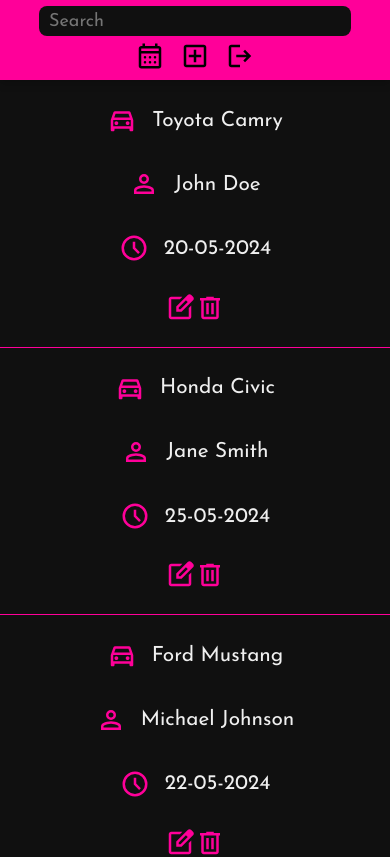
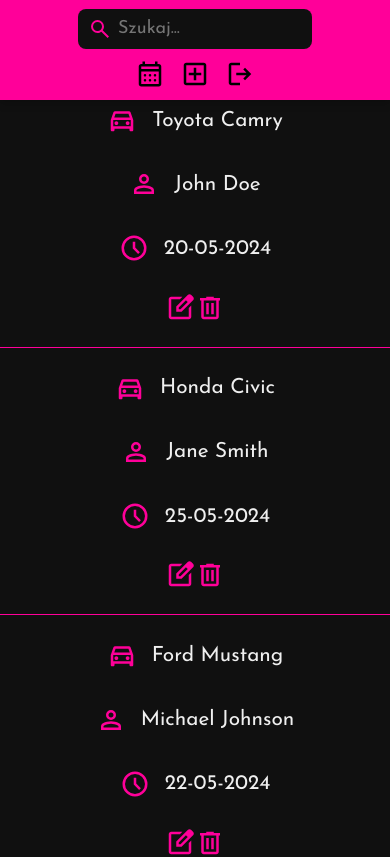
Before and after one commit to JanChmielewski/CarRepair, a React (Vite) app: page /dashboard in a window 390 px wide. Shown: the top 857 px of the page. Built offline with nearby package versions, Linux system fonts and the light colour scheme.

Commit message:
Improved search styling, added modal animations.

```diff
--- a/src/components/dashboard/components/Card.jsx
+++ b/src/components/dashboard/components/Card.jsx
@@ -35,11 +35,11 @@
           {date}
         </li>
         <div className="card-btns card-icons">
-          <button className="edit-btn icons-btn">
-            <Icons.Edit
-              className="icon pink-icon"
-              onClick={handleEditButton}
-            />
+          <button
+            className="edit-btn icons-btn"
+            onClick={handleEditButton}
+          >
+            <Icons.Edit className="icon pink-icon" />
           </button>
           <button
             className="trash-btn icons-btn"
--- a/src/components/dashboard/components/DeleteConfirmationDialog.jsx
+++ b/src/components/dashboard/components/DeleteConfirmationDialog.jsx
@@ -1,11 +1,17 @@
-import React from 'react';
+import React, { useEffect, useState } from 'react';
 
 const DeleteConfirmationDialog = ({
   isOpen,
   onCancel,
   onConfirm,
 }) => {
-  if (!isOpen) return null;
+  const [isClosing, setIsClosing] = useState(false);
+
+  useEffect(() => {
+    if (!isOpen) {
+      setIsClosing(true);
+    }
+  }, [isOpen]);
 
   const handleConfirmDelete = () => {
     console.log('Delete action confirmed');
@@ -18,21 +24,17 @@
   };
 
   return (
-    <div className="modal">
-      <div className="modal-content">
-        <h2>Czy na pewno chcesz usunąć?</h2>
+    <div className={`modal ${isOpen ? 'show' : ''}`}>
+      <div className={`modal-content ${isClosing ? 'slide-up' : ''}`}>
+        <h2>Czy na pewno chcesz usunąć tę pozycję?</h2>
         <div className="modal-buttons">
           <button
             className="confirm-btn"
             onClick={handleConfirmDelete}
           >
-            Tak
+            Tak, usuń
           </button>
-          <button
-            className="cancel-btn"
-            onClick={handleCancelDelete}
-            style={{ backgroundColor: '#ff0099', color: '#151515' }}
-          >
+          <button className="cancel-btn" onClick={handleCancelDelete}>
             Anuluj
           </button>
         </div>
--- a/src/components/dashboard/components/SearchField.jsx
+++ b/src/components/dashboard/components/SearchField.jsx
@@ -1,13 +1,17 @@
 import React from 'react';
+import Icons from '../../../utils/icons';
 
 function SearchField({ handleSearchInputChange }) {
   return (
-    <input
-      className="navbar-search"
-      type="text"
-      placeholder="Search"
-      onChange={handleSearchInputChange}
-    />
+    <div className="search-field">
+      <Icons.Search className="search-icon" />
+      <input
+        className="navbar-search"
+        type="text"
+        placeholder="Szukaj..."
+        onChange={handleSearchInputChange}
+      />
+    </div>
   );
 }
 
--- a/src/styles/_variables.css
+++ b/src/styles/_variables.css
@@ -4,7 +4,7 @@
   --primary-color-transparent: rgba(255, 0, 153, 0.3);
   --secondary-color: #151515;
   --primary-color-hover: #7d004b;
-  --secondary-color-hover: #151515;
+  --secondary-color-hover: #252525;
   --text-color: #efefef;
   --background-color: #101010;
   --bg-color-darker: #0b0b0b;
--- a/src/styles/components/_modal.css
+++ b/src/styles/components/_modal.css
@@ -1,46 +1,115 @@
+/* Improved CSS styles for the modal */
 .modal {
   position: fixed;
   top: 0;
   left: 0;
   width: 100%;
   height: 100%;
-  background-color: rgba(0, 0, 0, 0.5);
+  background-color: rgba(0, 0, 0, 0.7);
   display: flex;
   justify-content: center;
   align-items: center;
+  transition: opacity 0.1s ease-in-out, visibility 0.1s ease-in-out;
+  opacity: 0;
+  visibility: hidden;
+}
+
+.modal.show {
+  opacity: 1;
+  visibility: visible;
 }
 
 .modal-content {
-  background-color: #151515;
-  padding: 20px;
-  border: var(--primary-color) solid 1px;
-  border-radius: 8px;
-  box-shadow: 0 4px 8px rgba(0, 0, 0, 0.1);
+  background-color: var(--bg-color-darker);
+  padding: 40px;
+  border: var(--box-border);
+  border-radius: 16px;
+  box-shadow: var(--box-shadow);
+  width: 50vw;
+  max-width: 600px;
+  display: flex;
+  justify-content: center;
+  align-items: center;
+  flex-direction: column;
+}
+
+.modal-content h2 {
+  margin-bottom: 20px;
+  font-size: 28px;
+  color: var(--text-color);
+  text-align: center;
 }
 
 .modal-buttons {
   display: flex;
   justify-content: space-between;
-  margin-top: 20px;
+  margin-top: 40px;
+  width: 100%;
 }
 
 .modal-buttons button {
-  width: 30%;
+  width: 45%;
   text-transform: uppercase;
   border: none;
   border-radius: 8px;
-  padding: 10px;
-  font-family: (--primary-font);
-  font-size: 20px;
+  padding: 15px 30px;
+  font-family: var(--primary-font);
+  font-size: 18px;
   font-weight: 700;
-  box-shadow: 2px 4px 8px rgba(0, 0, 0, 0.5);
-  text-shadow: 1px 1px 2px rgba(0, 0, 0, 0.2);
+  box-shadow: var(--box-shadow);
+  text-shadow: var(--text-shadow);
+  cursor: pointer;
+  transition: background-color 0.2s ease;
 }
 
 .cancel-btn {
   background-color: var(--primary-color);
 }
 
+.cancel-btn:hover {
+  background-color: var(--primary-color-hover);
+}
+
 button.cancel-btn {
   color: var(--secondary-color);
 }
+
+.confirm-btn {
+  background-color: var(--secondary-color);
+  color: var(--text-color);
+}
+
+.confirm-btn:hover {
+  background-color: var(--secondary-color-hover);
+}
+
+/* Responsive design */
+@media screen and (max-width: 1000px) {
+  .modal-content {
+    width: 80vw;
+    padding: 30px;
+  }
+
+  .modal-buttons button {
+    width: 45%;
+    padding: 10px 20px;
+    font-size: 16px;
+  }
+}
+
+@media screen and (max-width: 600px) {
+  .modal-content {
+    width: 90vw;
+    padding: 30px;
+  }
+
+  .modal-buttons {
+    flex-direction: column;
+    gap: 10px;
+  }
+
+  .modal-buttons button {
+    width: 100%;
+    padding: 10px 0;
+  }
+}
--- a/src/styles/components/_navbar.css
+++ b/src/styles/components/_navbar.css
@@ -23,17 +23,68 @@
 
 .navbar-search {
   background-color: var(--background-color);
-  color: #e1e1e1;
-  width: 20vw;
+  color: var(--text-color);
+  width: 100%;
   height: 40px;
   border-radius: 8px;
   border: none;
   padding: 10px;
+  padding-left: 40px;
   font-family: var(--primary-font);
   font-size: 18px;
 }
 
 .navbar-icons {
   display: flex;
-  gap: 10px;
+  gap: 30px;
 }
+
+.search-field {
+  position: relative;
+  width: 30vw;
+}
+
+.search-icon {
+  position: absolute;
+  left: 10px;
+  top: 50%;
+  transform: translateY(-50%);
+  fill: var(--primary-color);
+}
+
+/* ------------------ @media ------------------ */
+/* Smaller screens */
+@media screen and (max-width: 1000px) {
+  nav {
+    height: 80px;
+  }
+  .navbar-search {
+    width: 100%; /* Full width */
+  }
+}
+
+/* Phones */
+/* Phones */
+@media screen and (max-width: 600px) {
+  nav {
+    padding: 50px;
+  }
+  .navbar-search {
+    width: 100%;
+    order: -1;
+  }
+
+  .search-field {
+    width: auto;
+  }
+  .navbar-container {
+    flex-direction: column;
+    justify-content: center;
+    align-items: center;
+    gap: 10px;
+  }
+  .navbar-icons {
+    gap: 15px;
+    order: 1;
+  }
+}
--- a/src/styles/pages/_dashboard.css
+++ b/src/styles/pages/_dashboard.css
@@ -43,18 +43,7 @@
 
 /* Phones */
 @media screen and (max-width: 600px) {
-  .navbar-search {
-    width: 80vw;
-    height: 30px;
-  }
   .car-data li {
     font-size: 1.3em;
   }
-  .navbar-container {
-    justify-content: center;
-    gap: 5px;
-  }
-  .navbar-icons {
-    gap: 15px;
-  }
 }
```
